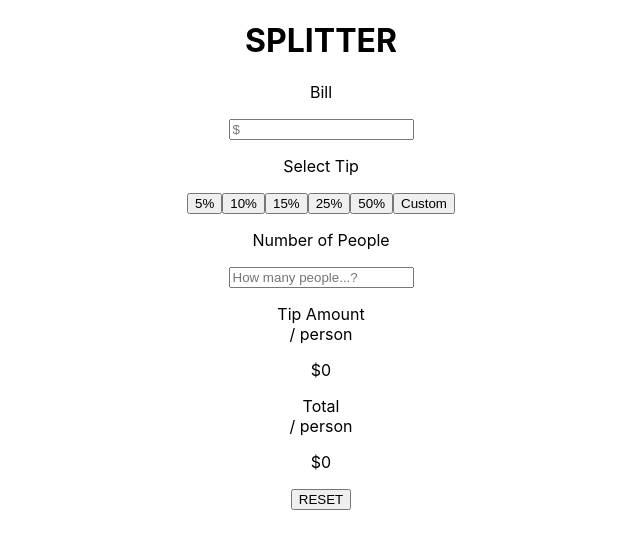
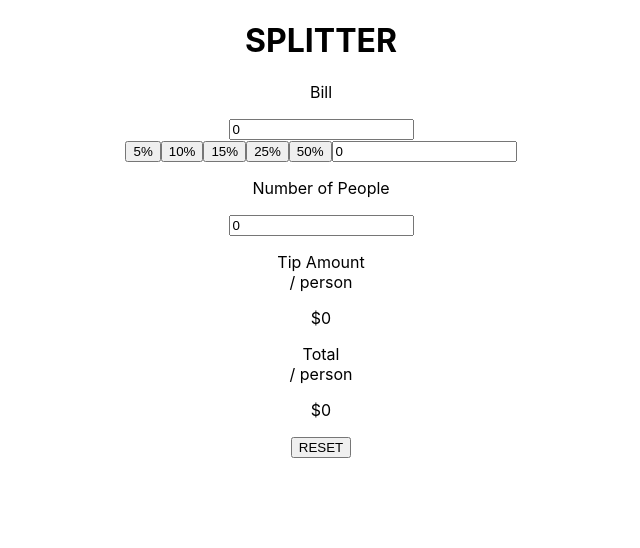
Before and after one commit to Meg-1126/tip-calcuration, a React (Create React App) app: page / in a window 1280 px wide. Shown: the top 548 px of the page, without its empty margins (319-959 px from the left). Built offline with nearby package versions, Linux system fonts and the light colour scheme.

Commit message:
Fix calculation

```diff
--- a/src/App.js
+++ b/src/App.js
@@ -2,17 +2,25 @@ import './App.css';
 import Title from './Components/Title';
 import InputSection from './Components/InputSection';
 import ResultSection from './Components/ResultSection';
-import {useState} from 'react';
+import { AppContext } from './Components/appContext';
+import { useState } from 'react';
 
 function App() {
   const [bill, setBill] = useState(0);
+  const [selectedBtn, setSelectedBtn] = useState(0);
   const [tip, setTip] = useState(0);
+  const [customTip, setCustomTip] = useState(0);
+  const [isClicked, setIsClicked] = useState(false);
+  const [num, setNum] = useState(0);
   const [total, setTotal] = useState(0);
+
   return (
     <div className="App">
-     <Title />
-     <InputSection bill={bill} setBill={setBill} tip={tip} setTip={setTip}/>
-     <ResultSection bill={bill} setBill={setBill} tip={tip} setTip={setTip} total={total} setTotal={setTotal}/>
+      <AppContext.Provider value={{bill, setBill, selectedBtn, setSelectedBtn, tip, setTip, customTip, setCustomTip, isClicked, setIsClicked, num, setNum, total, setTotal}}>
+       <Title />
+       <InputSection />
+       <ResultSection/>
+      </AppContext.Provider>
     </div>
   );
 }
--- a/src/Components/InputSection.js
+++ b/src/Components/InputSection.js
@@ -1,43 +1,55 @@
-import React, {useState} from "react";
+import React, { useContext } from "react";
+import { AppContext } from "./appContext";
 
+export default function InputSection () {
+  const calc = useContext(AppContext);
 
-export default function InputSection (props) {
-  const {bill, setBill, tip, setTip} = props;
-  const handleChange = (e) => {
-     setBill(e.target.value);
+  const handleChangeBill = (e) => {
+     calc.setBill(e.target.value);
+  }
+
+  const handleChangeNum = (e) => {
+     calc.setNum(e.target.value);
+     calc.setTip((calc.bill*calc.selectedBtn)/e.target.value);
+     calc.setTotal((calc.bill/e.target.value)+((calc.bill*calc.selectedBtn)/e.target.value));
+  }
+
+  const handleChangeCustom = (e) => {
+    calc.setSelectedBtn(e.target.value/100);
   }
 
   const handleClick = (e) => {
-    console.log(e.target.value);
-    if ((e.target.value === "5") && (bill > 0)) {
-      setTip(bill*0.05);
-    } else if ((e.target.value === "10") && (bill > 0)) {
-      setTip(bill*0.1);
-    } else if ((e.target.value === "15") && (bill > 0)) {
-      setTip(bill*0.15);
-    } else if ((e.target.value === "25") && (bill > 0)) {
-      setTip(bill*0.25);
-    } else if ((e.target.value === "50") && (bill > 0)) {
-      setTip(bill*0.5);
-    } else {
-      alert("You need to input custom number");
-    }
+      if ((e.target.value === "5") && (calc.bill > 0)) {
+        alert(e.target.value + "% is selected.");
+        calc.setSelectedBtn(0.05);
+      } else if ((e.target.value === "10")) {
+        alert(e.target.value + "% is selected.");
+        calc.setSelectedBtn(0.1);
+      } else if ((e.target.value === "15")) {
+        alert(e.target.value + "% is selected.");
+        calc.setSelectedBtn(0.15);
+      } else if ((e.target.value === "25")) {
+        alert(e.target.value + "% is selected.");
+        calc.setSelectedBtn(0.25);
+      } else if ((e.target.value === "50")) {
+        alert(e.target.value + "% is selected.");
+        calc.setSelectedBtn(0.5);
+      }
   }
   return (
     <section>
       <p>Bill</p>
-      <input type="number" placeholder="$" onChange={handleChange}></input>
-      <p>Select Tip</p>
+      <input type="number" value={calc.bill} placeholder="$" onChange={handleChangeBill}></input>
       <div className="wrapper__btn">
        <button className="btn__per" onClick={handleClick} value="5">5%</button>
        <button className="btn__per" onClick={handleClick} value="10">10%</button>
        <button className="btn__per" onClick={handleClick} value="15">15%</button>
        <button className="btn__per" onClick={handleClick} value="25">25%</button>
        <button className="btn__per" onClick={handleClick} value="50">50%</button>
-       <button className="btn__per" onClick={handleClick} value="custom">Custom</button>
+       <input type="number" value={calc.selectedBtn} className="input__custom" placeholder="Custom tip" onChange={handleChangeCustom}></input>
       </div>
       <p>Number of People</p>
-      <input type="number" placeholder="How many people...?"></input>
+      <input type="number" value={calc.num} placeholder="How many people...?" onChange={handleChangeNum} ></input>
     </section>
   );
 }
--- a/src/Components/ResultSection.js
+++ b/src/Components/ResultSection.js
@@ -1,22 +1,25 @@
-import React from "react";
+import React, { useContext } from "react";
+import { AppContext } from "./appContext";
 
-export default function ResultSection (props) {
-  const {bill, setBill, tip, setTip, total, setTotal} = props;
-
-  const calculateTip = () => {
-    setTip(bill * 0.05);
-  }
+export default function ResultSection () {
+  const calc = useContext(AppContext);
 
   const handleClick = () => {
-    alert("Reset button is clicked"); //change this later
+    calc.setBill(0);
+    calc.setSelectedBtn(0);
+    calc.setCustomTip(0);
+    calc.setIsClicked(false);
+    calc.setNum(0);
+    calc.setTip(0);
+    calc.setTotal(0);
   }
 
   return (
     <section>
       <p>Tip Amount<br/>/ person</p>
-      <p>${tip}</p>
+      <p>${calc.tip}</p>
       <p>Total<br/>/ person</p>
-      <p>${total}</p>
+      <p>${calc.total}</p>
       <button className="btn__reset" onClick={handleClick}>RESET</button>
     </section>
   );
--- /dev/null
+++ b/src/Components/appContext.js
@@ -0,0 +1,3 @@
+import { useState, createContext } from 'react';
+
+export const AppContext = createContext();
```
